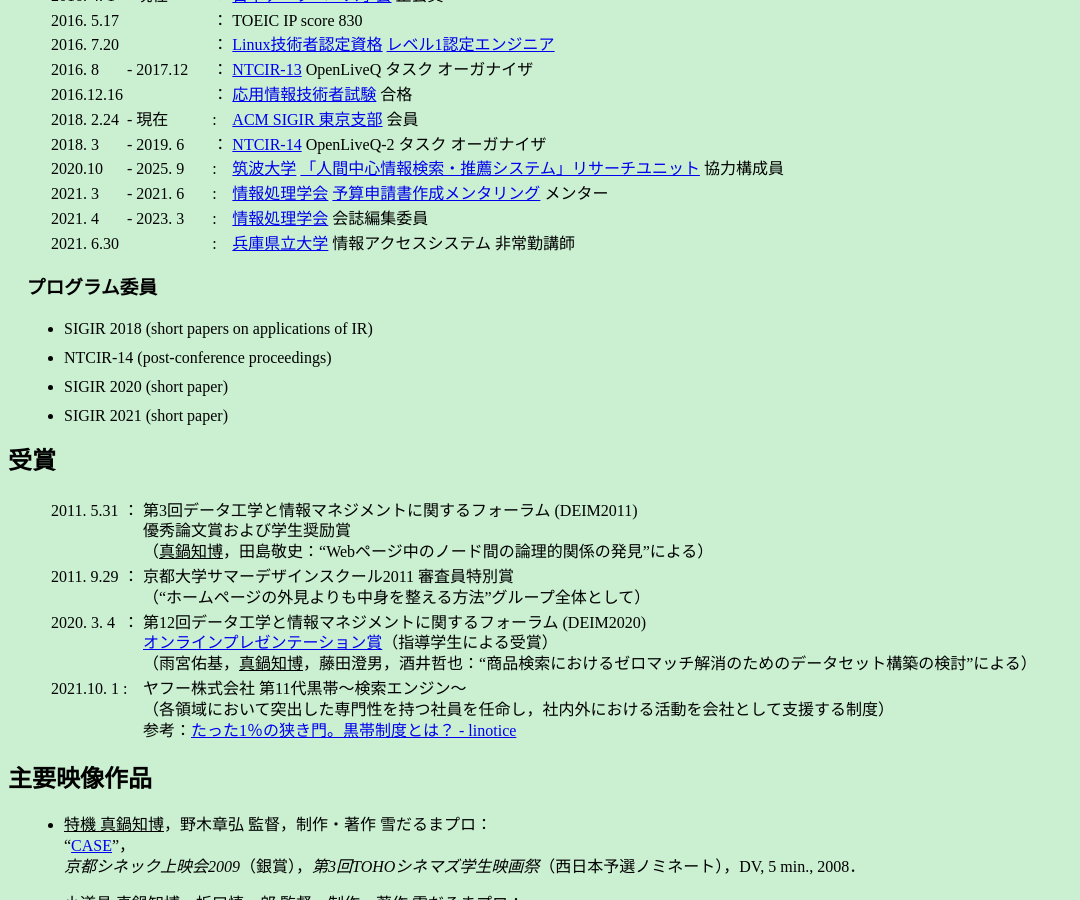
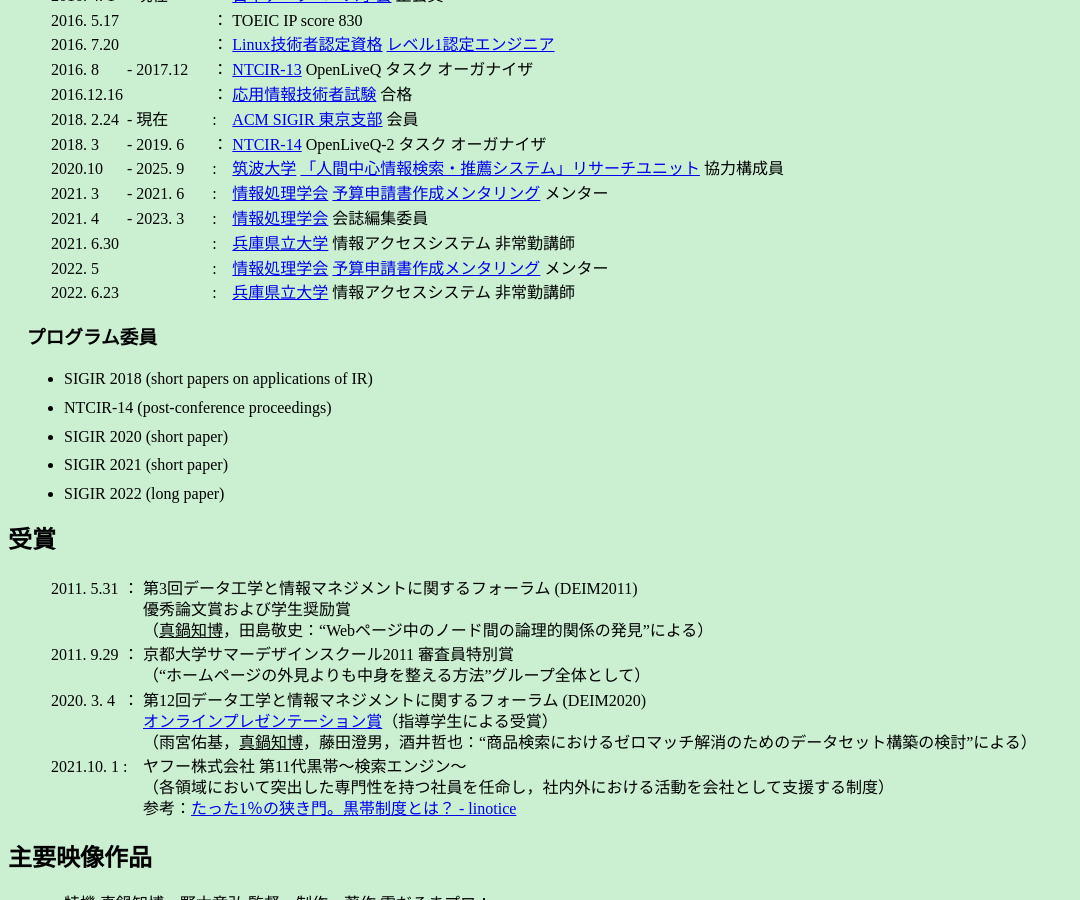
Before and after one commit to tmanabe/tmanabe.github.io, a Jekyll site: the page built from index-jp.md, in a window 1280 px wide and 900 px high, scrolled down 1991 px. Shown: the whole window, without its empty margins (0-1080 px from the left). Built offline with Jekyll 4.4.1, drawn with Linux system fonts in a browser that asks for light colours.

Commit message:
44th commit

```diff
--- a/index-jp.md
+++ b/index-jp.md
@@ -74,6 +74,8 @@
 |2021. 3   |-|2021. 6   |: |[情報処理学会](https://www.ipsj.or.jp/index.html) [予算申請書作成メンタリング](https://www.ipsj.or.jp/education/mentoring.html) メンター|
 |2021. 4   |-|2023. 3   |: |[情報処理学会](https://www.ipsj.or.jp/index.html) 会誌編集委員|
 |2021. 6.30| |          |: |[兵庫県立大学](https://www.u-hyogo.ac.jp/) 情報アクセスシステム 非常勤講師|
+|2022. 5   | |          |: |[情報処理学会](https://www.ipsj.or.jp/index.html) [予算申請書作成メンタリング](https://www.ipsj.or.jp/education/mentoring.html) メンター|
+|2022. 6.23| |          |: |[兵庫県立大学](https://www.u-hyogo.ac.jp/) 情報アクセスシステム 非常勤講師|
 
 
 ### プログラム委員
@@ -82,6 +84,7 @@
 * NTCIR-14 (post-conference proceedings)
 * SIGIR 2020 (short paper)
 * SIGIR 2021 (short paper)
+* SIGIR 2022 (long paper)
 
 
 ## 受賞
```
Also changed, not shown: index.md (+2 -0 lines), papers-jp.md (+1 -0 lines).
